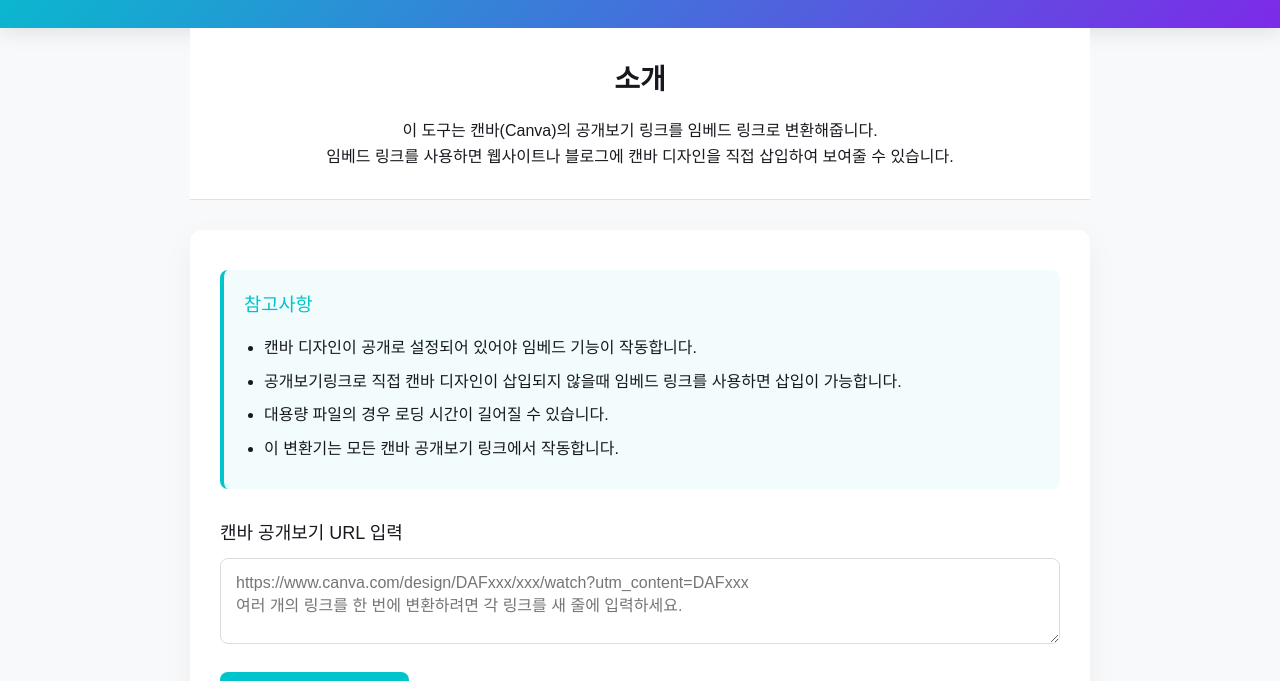
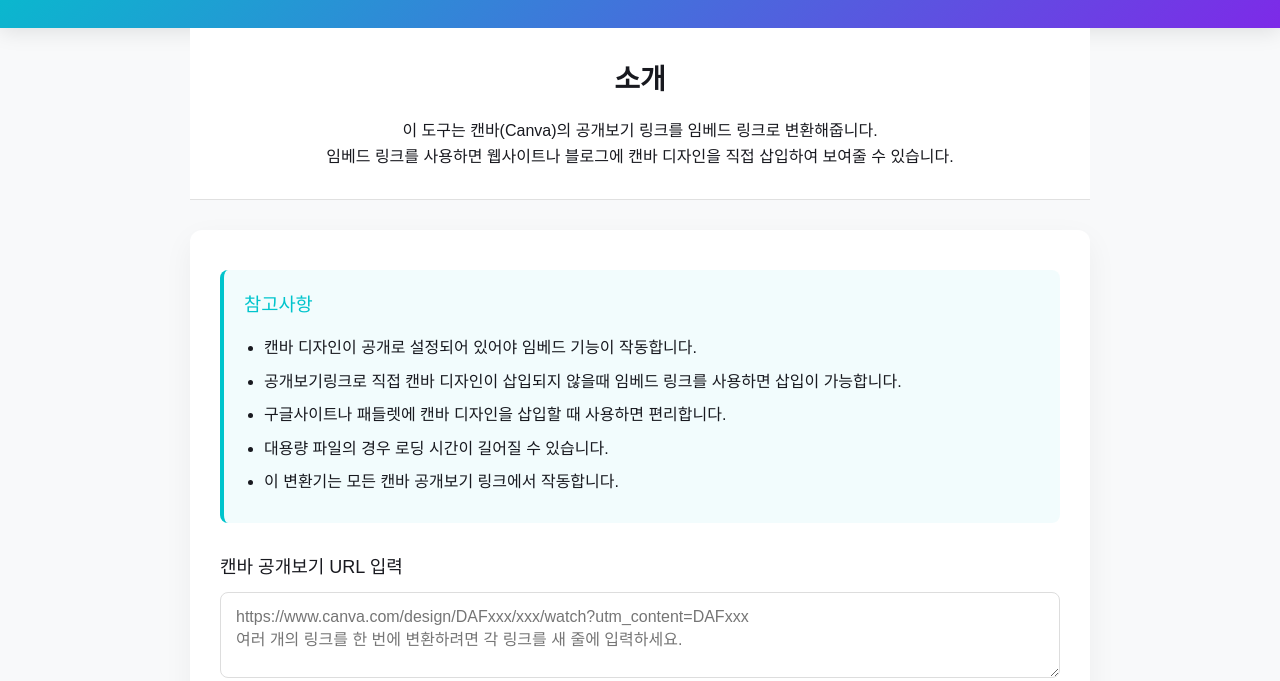
Before and after one commit to Myunghee-Yoon/Canbed, a plain HTML site: page index.html in a window 1280 px wide. Shown: the part 119-800 px from the top of the page. Drawn offline with Linux system fonts and the light colour scheme; a web font is replaced by a local one.

Commit message:
Update index.html

```diff
--- a/index.html
+++ b/index.html
@@ -340,6 +340,7 @@
             <ul>
                 <li>캔바 디자인이 공개로 설정되어 있어야 임베드 기능이 작동합니다.</li>
                 <li>공개보기링크로 직접 캔바 디자인이 삽입되지 않을때 임베드 링크를 사용하면 삽입이 가능합니다.</li>
+                <li>구글사이트나 패들렛에 캔바 디자인을 삽입할 때 사용하면 편리합니다.</li>
                 <li>대용량 파일의 경우 로딩 시간이 길어질 수 있습니다.</li>
                 <li>이 변환기는 모든 캔바 공개보기 링크에서 작동합니다.</li>
             </ul>
```
